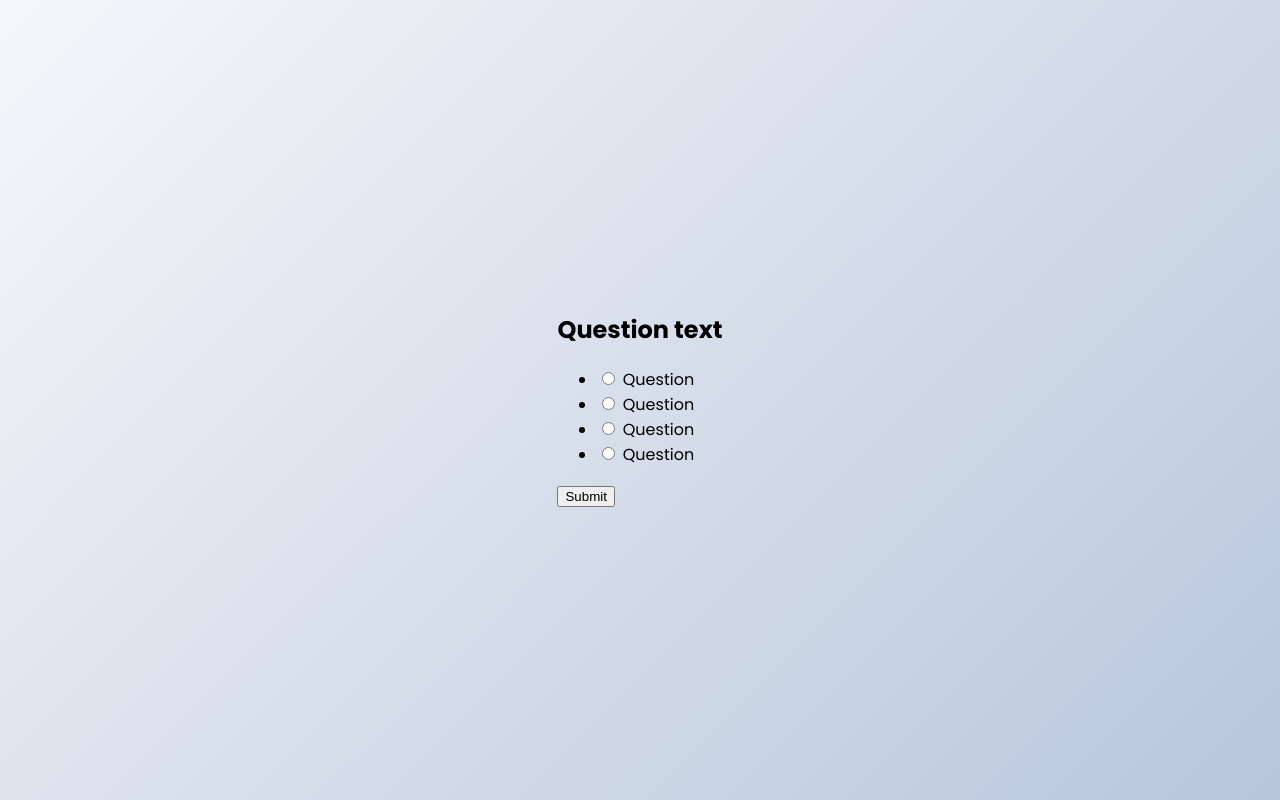
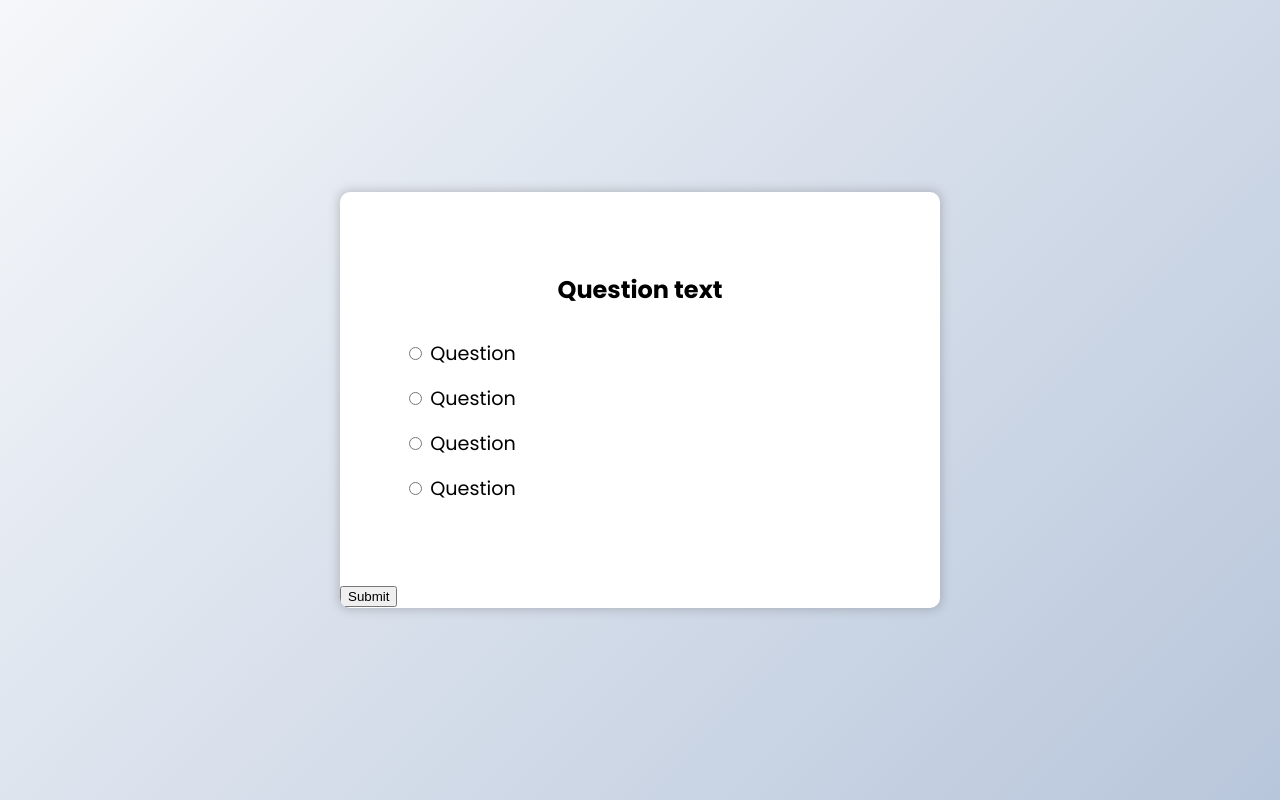
Before and after one commit to tod619/simple_quiz_app, a plain HTML site: page index.html in a window 1280 px wide. Drawn offline with Linux system fonts and the light colour scheme.

Commit message:
add style to quiz-container/header + elements in style.css file

```diff
--- a/style.css
+++ b/style.css
@@ -19,3 +19,35 @@ body {
   margin: 0;
 }
 /* End: Global Styles */
+
+.quiz-container {
+  background-color: #fff;
+  border-radius: 10px;
+  box-shadow: 0 0 10px 2px rgba(100, 100, 100, 0.3);
+  width: 600px;
+  overflow: hidden;
+}
+
+.quiz-header {
+  padding: 4rem;
+}
+
+h2 {
+  padding: 1rem;
+  text-align: center;
+  margin: 0;
+}
+
+ul {
+  list-style-type: none;
+  padding: 0;
+}
+
+ul li {
+  margin: 1rem 0;
+  font-size: 1.2rem;
+}
+
+ul li label {
+  cursor: pointer;
+}
```
